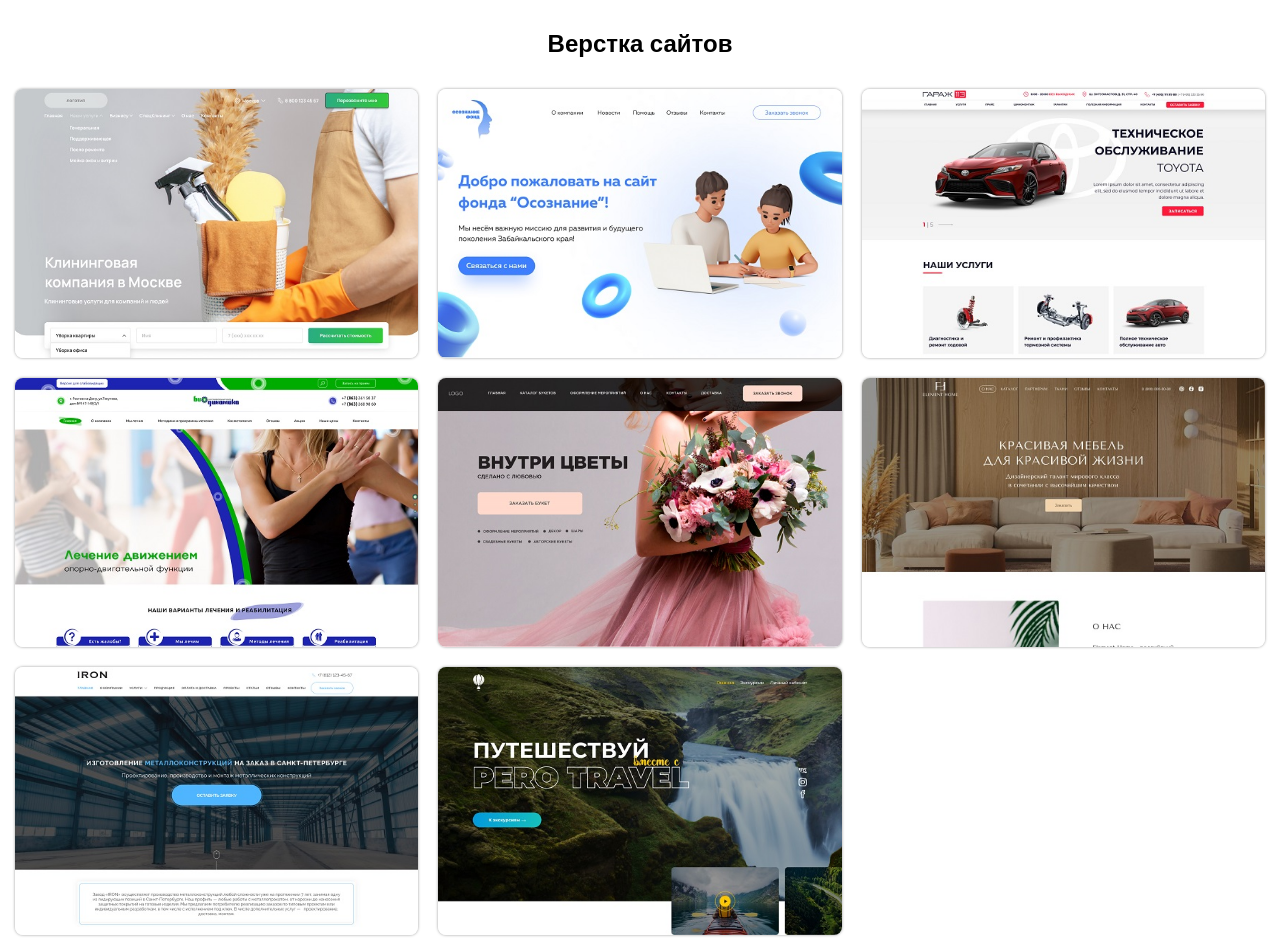
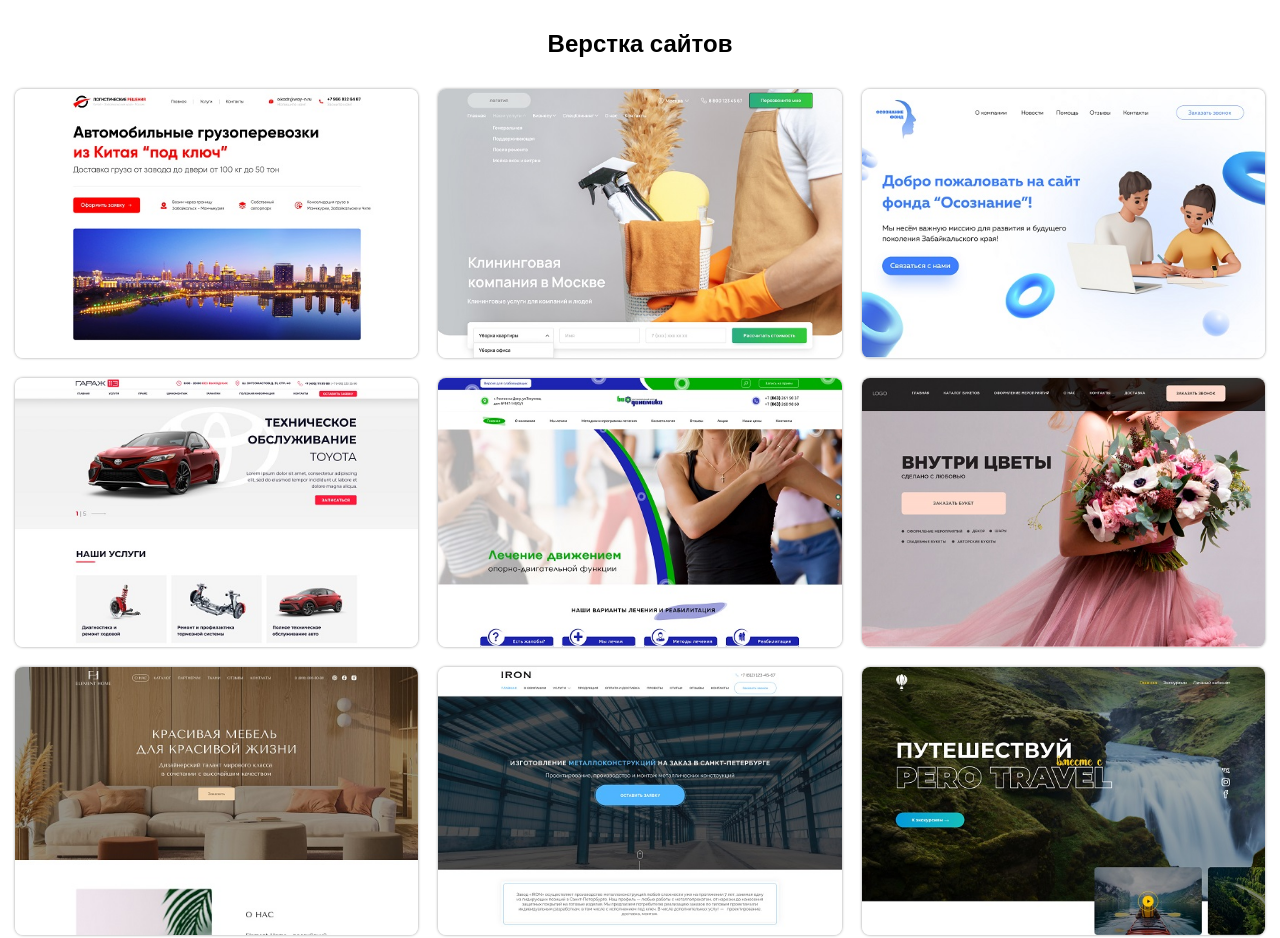
Before and after one commit to serwebdev/portfolio, a plain HTML site: page index.html in a window 1280 px wide. Drawn offline with nearby package versions, Linux system fonts and the light colour scheme.

Commit message:
add logistic-silutions

```diff
--- a/css/style.scss
+++ b/css/style.scss
@@ -6,7 +6,7 @@
 
 $black: #444;
 $white: #fff;
-$blue: #3d7fff;
+$blue: rgb(11, 11, 172);
 $red: red;
 
 body {
--- a/js/cards.js
+++ b/js/cards.js
@@ -167,4 +167,29 @@ const cards = [
       },
     ],
   },
+  {
+    id: 9,
+    link: 'https://serwebdev.github.io/logistic-silutions/dist/',
+    img: 'logistic-silutions.jpg',
+    pageCount: 4,
+    title: 'Автомобильные грузоперевозки из Китая',
+    pages: [
+      {
+        title: 'index.html',
+        link: 'https://serwebdev.github.io/logistic-silutions/dist/',
+      },
+      {
+        title: 'blog.html',
+        link: 'https://serwebdev.github.io/logistic-silutions/dist/blog.html',
+      },
+      {
+        title: 'post.html',
+        link: 'https://serwebdev.github.io/logistic-silutions/dist/post.html',
+      },
+      {
+        title: 'contacts.html',
+        link: 'https://serwebdev.github.io/logistic-silutions/dist/contacts.html',
+      },
+    ],
+  },
 ];
```
Also changed, not shown: img/logistic-silutions.jpg (added).
